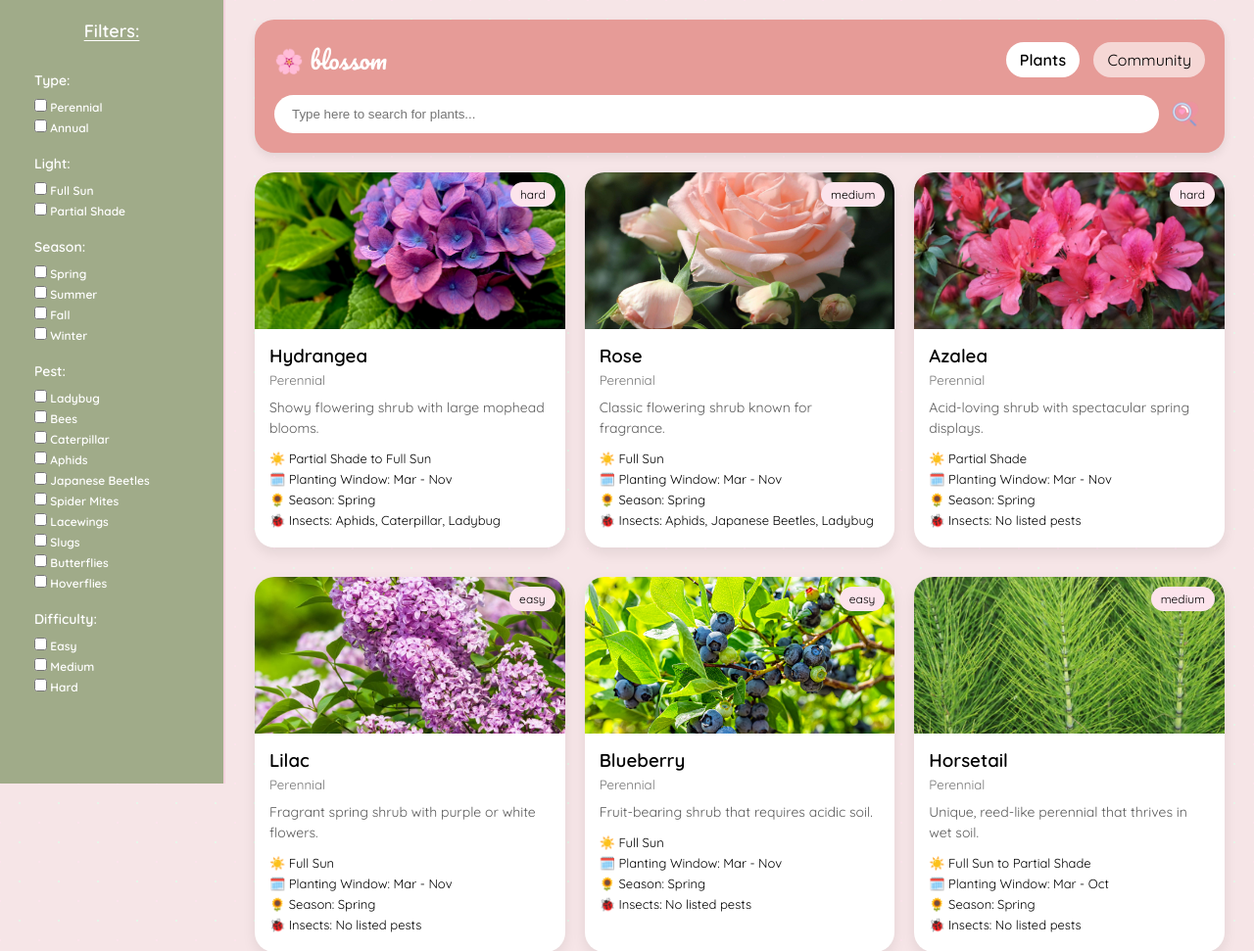
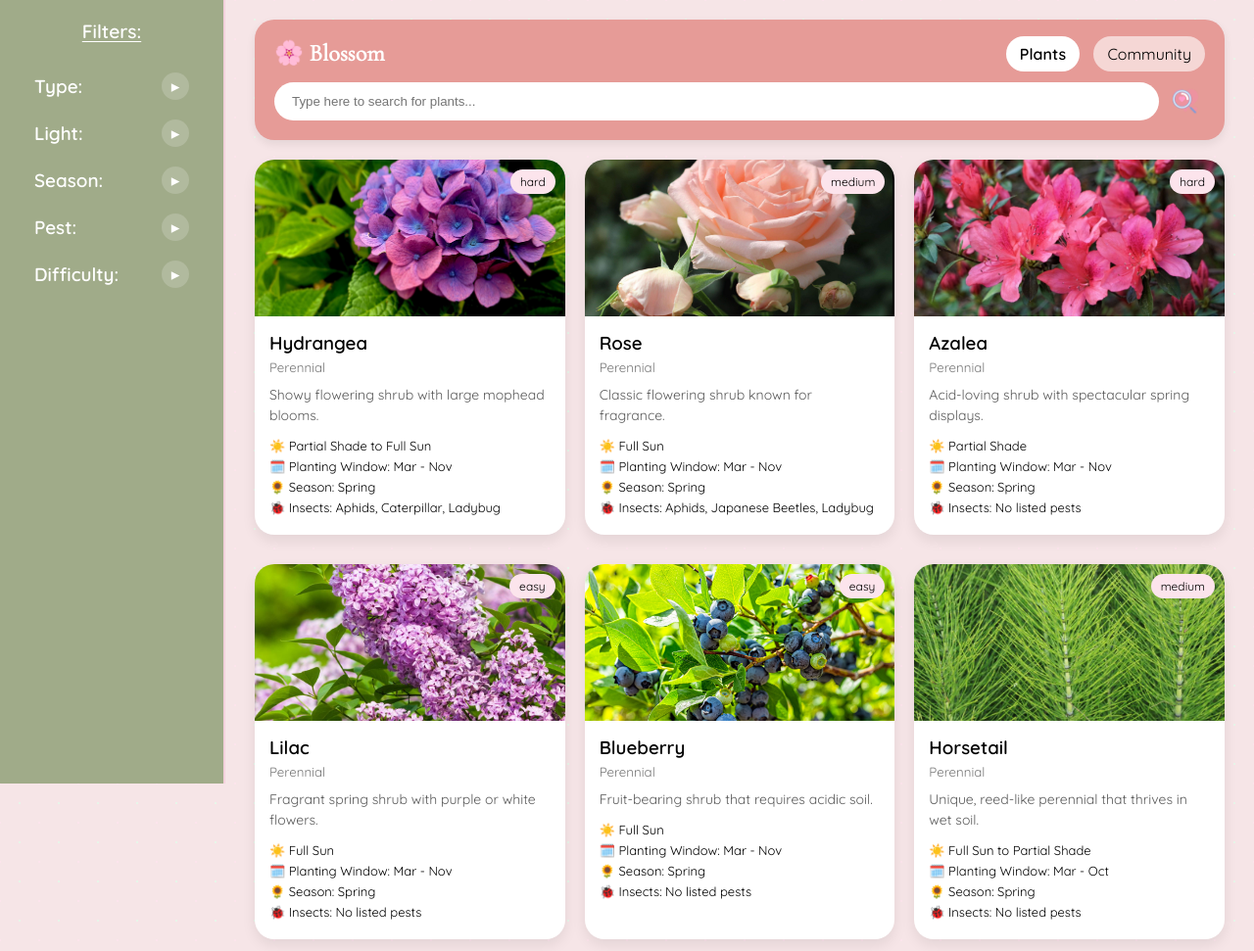
Before and after one commit to Rono234/Database_Plant_App, a PHP site: page / in a window 1280 px wide. Shown: the top 971 px of the page at 98% size. Run offline with PHP 8.4, Linux system fonts and the light colour scheme; data comes from the database, SQL or seed files in the repository; grey boxes labelled with a size stand in for pictures from a placeholder-image service; some libraries are stand-ins or nearby versions.

Commit message:
collapsible filters yayyyyyyyy

```diff
--- a/index.php
+++ b/index.php
@@ -159,6 +159,7 @@ function resolvePlantImage($fileName)
     <title>Blossom</title>
     <link href="https://fonts.googleapis.com/css2?family=Quicksand:wght@400;600&family=Pacifico&display=swap"
         rel="stylesheet">
+    <link href="https://fonts.googleapis.com/css?family=Cormorant+Garamond" rel="stylesheet">
     <link rel="stylesheet" href="style.css">
 
 </head>
@@ -170,8 +171,11 @@ function resolvePlantImage($fileName)
             <h3>Filters:</h3>
 
             <div class="filter-section">
-                <div class="filter-group">
-                    <strong class="filter-title">Type:</strong>
+                <details class="filter-group" data-filter-group="type">
+                    <summary>
+                        <strong class="filter-title">Type:</strong>
+                        <button class="filter-toggle" type="button" aria-label="Toggle Type filter"></button>
+                    </summary>
                     <label><input type="checkbox" name="plant_type[]" form="filter-form" value="Perennial"
                         onchange = "this.form.submit()"
                         <?php if(isset($_GET['plant_type']) && in_array('Perennial', $_GET['plant_type'])) echo 'checked'; ?>
@@ -183,10 +187,13 @@ function resolvePlantImage($fileName)
                         <?php if(isset($_GET['plant_type']) && in_array('Annual', $_GET['plant_type'])) echo 'checked'; ?>
                         > Annual
                     </label>
-                </div>
+                </details>
 
-                <div class="filter-group">
-                    <strong class="filter-title">Light:</strong>
+                <details class="filter-group" data-filter-group="light">
+                    <summary>
+                        <strong class="filter-title">Light:</strong>
+                        <button class="filter-toggle" type="button" aria-label="Toggle Light filter"></button>
+                    </summary>
                     <label><input type="checkbox" name="sun_level[]" form="filter-form" value="Full Sun"
                         onchange = "this.form.submit()"
                         <?php if(isset($_GET['sun_level']) && in_array('Full Sun', $_GET['sun_level'])) echo 'checked'; ?>
@@ -198,10 +205,13 @@ function resolvePlantImage($fileName)
                         <?php if(isset($_GET['sun_level']) && in_array('Partial Shade', $_GET['sun_level'])) echo 'checked'; ?>
                         > Partial Shade
                     </label>
-                </div>
+                </details>
 
-                <div class="filter-group">
-                    <strong class="filter-title">Season:</strong>
+                <details class="filter-group" data-filter-group="season">
+                    <summary>
+                        <strong class="filter-title">Season:</strong>
+                        <button class="filter-toggle" type="button" aria-label="Toggle Season filter"></button>
+                    </summary>
                     <label><input type="checkbox" name="season[]" form="filter-form" value="Spring"
                         onchange = "this.form.submit()"
                         <?php if(isset($_GET['season']) && in_array('Spring', $_GET['season'])) echo 'checked'; ?>
@@ -226,10 +236,13 @@ function resolvePlantImage($fileName)
                         > Winter
                     </label>
 
-                </div>
+                </details>
 
-                <div class="filter-group">
-                    <strong class="filter-title">Pest:</strong>
+                <details class="filter-group" data-filter-group="pest">
+                    <summary>
+                        <strong class="filter-title">Pest:</strong>
+                        <button class="filter-toggle" type="button" aria-label="Toggle Pest filter"></button>
+                    </summary>
                     <label><input type="checkbox" name="pests[]" form="filter-form" value="Ladybug"
                         onchange = "this.form.submit()"
                         <?php if(isset($_GET['pests']) && in_array('Ladybug', $_GET['pests'])) echo 'checked'; ?>
@@ -289,10 +302,13 @@ function resolvePlantImage($fileName)
                         <?php if(isset($_GET['pests']) && in_array('Hoverflies', $_GET['pests'])) echo 'checked'; ?>
                         > Hoverflies
                     </label>
-                </div>
+                </details>
 
-                <div class="filter-group">
-                    <strong class="filter-title">Difficulty:</strong>
+                <details class="filter-group" data-filter-group="difficulty">
+                    <summary>
+                        <strong class="filter-title">Difficulty:</strong>
+                        <button class="filter-toggle" type="button" aria-label="Toggle Difficulty filter"></button>
+                    </summary>
                     <label><input type="checkbox" name="difficulty[]" form="filter-form" value="Easy"
                         onchange = "this.form.submit()"
                         <?php if(isset($_GET['difficulty']) && in_array('Easy', $_GET['difficulty'])) echo 'checked'; ?>
@@ -310,7 +326,7 @@ function resolvePlantImage($fileName)
                         <?php if(isset($_GET['difficulty']) && in_array('Hard', $_GET['difficulty'])) echo 'checked'; ?>
                         > Hard
                     </label>
-                </div>
+                </details>
             </div>
         </div>
 
@@ -320,7 +336,7 @@ function resolvePlantImage($fileName)
             <!-- HEADER -->
             <div class="header">
                 <div class="header-top">
-                    <div class="logo">🌸 blossom</div>
+                    <div class="logo">🌸 Blossom</div>
                     <div class="tabs">
                         <a href="index.php" class="<?php echo basename($_SERVER['PHP_SELF']) == 'index.php' ? 'active' : ''; ?>">Plants</a>
                         <a href="community.php" class="<?php echo basename($_SERVER['PHP_SELF']) == 'community.php' ? 'active' : ''; ?>">Community</a>
@@ -361,5 +377,73 @@ function resolvePlantImage($fileName)
             <?php } ?>
         </div>
     </div>
+    <script>
+        document.addEventListener('DOMContentLoaded', function () {
+            var storageKey = 'blossom-open-filters';
+            var filterForm = document.getElementById('filter-form');
+            var filterGroups = Array.from(document.querySelectorAll('.filter-group[data-filter-group]'));
+
+            function saveOpenGroups() {
+                var openGroups = filterGroups
+                    .filter(function (group) {
+                        return group.open;
+                    })
+                    .map(function (group) {
+                        return group.dataset.filterGroup;
+                    });
+
+                sessionStorage.setItem(storageKey, JSON.stringify(openGroups));
+            }
+
+            function restoreOpenGroups() {
+                var savedState = sessionStorage.getItem(storageKey);
+
+                if (!savedState) {
+                    return;
+                }
+
+                try {
+                    var openGroups = JSON.parse(savedState);
+
+                    filterGroups.forEach(function (group) {
+                        group.open = openGroups.indexOf(group.dataset.filterGroup) !== -1;
+                    });
+                } catch (error) {
+                    sessionStorage.removeItem(storageKey);
+                }
+            }
+
+            restoreOpenGroups();
+
+            filterGroups.forEach(function (group) {
+                var summary = group.querySelector('summary');
+                var toggle = group.querySelector('.filter-toggle');
+
+                summary.addEventListener('click', function (event) {
+                    if (!event.target.closest('.filter-toggle')) {
+                        event.preventDefault();
+                    }
+                });
+
+                summary.addEventListener('keydown', function (event) {
+                    if ((event.key === 'Enter' || event.key === ' ') && event.target === summary) {
+                        event.preventDefault();
+                    }
+                });
+
+                toggle.addEventListener('click', function (event) {
+                    event.preventDefault();
+                    group.open = !group.open;
+                    saveOpenGroups();
+                });
+
+                group.addEventListener('toggle', saveOpenGroups);
+            });
+
+            if (filterForm) {
+                filterForm.addEventListener('submit', saveOpenGroups);
+            }
+        });
+    </script>
 </body>
 </html>
--- a/style.css
+++ b/style.css
@@ -47,15 +47,60 @@ body {
 }
 
 .filter-title {
-  display: block;
-  margin-bottom: 10px;
-  font-size: 14px;
+  display: inline;
+  margin-bottom: 0;
+  font-size: clamp(0.95rem, 0.82rem + 0.45vw, 1.2rem);
+}
+
+.filter-group summary {
+  display: flex;
+  align-items: center;
+  list-style: none;
+  gap: 10px;
+}
+
+.filter-group summary::-webkit-details-marker {
+  display: none;
+}
+
+.filter-group summary::marker {
+  display: none;
+}
+
+.filter-toggle {
+  margin-left: auto;
+  width: 28px;
+  height: 28px;
+  border: 0;
+  border-radius: 999px;
+  background: rgba(255, 255, 255, 0.18);
+  color: #fff;
+  cursor: pointer;
+  display: inline-flex;
+  align-items: center;
+  justify-content: center;
+  flex-shrink: 0;
+}
+
+.filter-toggle::before {
+  content: '\25B8';
+  font-size: clamp(0.95rem, 0.8rem + 0.35vw, 1.2rem);
+  transition: transform 0.2s ease;
+}
+
+.filter-group[open] .filter-toggle::before {
+  transform: rotate(90deg);
+}
+
+.filter-toggle:focus-visible {
+  outline: 2px solid rgba(255, 255, 255, 0.9);
+  outline-offset: 2px;
 }
 
 .sidebar h3 {
   margin-bottom: 15px;
   color: #FFF;
-  font-size: 18px;
+  font-size: clamp(1rem, 0.9rem + 0.45vw, 1.2rem);
   text-align: center;
   text-decoration: underline;
   text-underline-offset: 3px;
@@ -69,7 +114,7 @@ body {
   display: block;
   font-weight: bold;
   margin-bottom: 5px;
-  font-size: 12px;
+  font-size: clamp(0.8rem, 0.73rem + 0.25vw, 0.95rem);
   cursor: pointer;
 }
 
@@ -98,8 +143,9 @@ body {
 }
 
 .logo {
-  font-family: 'Pacifico', cursive;
+  font-family: 'Cormorant Garamond', serif;
   font-size: 24px;
+  font-weight: bold;
   color: #fff;
 }
 
@@ -227,44 +273,3 @@ body {
     border-bottom: 2px solid #f3d1dc;
   }
 }
-
-/* * {
-  box-sizing: border-box;
-}
-
-body {
-  margin: 0;
-  min-height: 100vh;
-  display: grid;
-  place-items: center;
-  font-family: Georgia, "Times New Roman", serif;
-  background: radial-gradient(circle at top right, #ffe8d1, var(--bg));
-  color: var(--text);
-}
-
-.container {
-  width: min(92vw, 640px);
-  padding: 2rem;
-  border: 1px solid #ead7c1;
-  border-radius: 12px;
-  background: var(--surface);
-  box-shadow: 0 10px 30px rgba(0, 0, 0, 0.08);
-}
-
-h1 {
-  margin-top: 0;
-}
-
-button {
-  border: 0;
-  border-radius: 8px;
-  padding: 0.65rem 1rem;
-  background: var(--accent);
-  color: #fff;
-  font-size: 1rem;
-  cursor: pointer;
-}
-
-button:hover {
-  filter: brightness(0.95);
-} */
```
